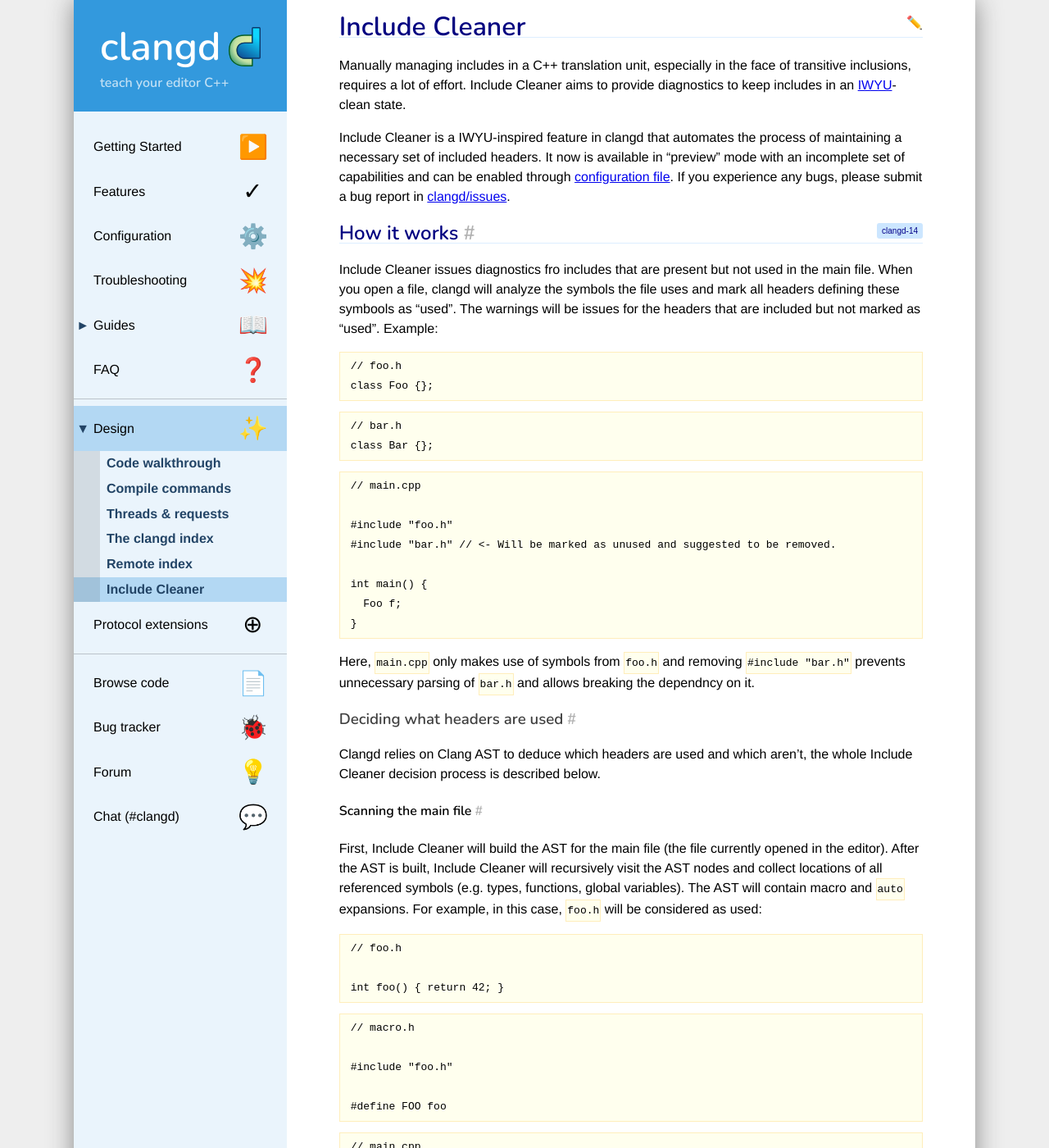
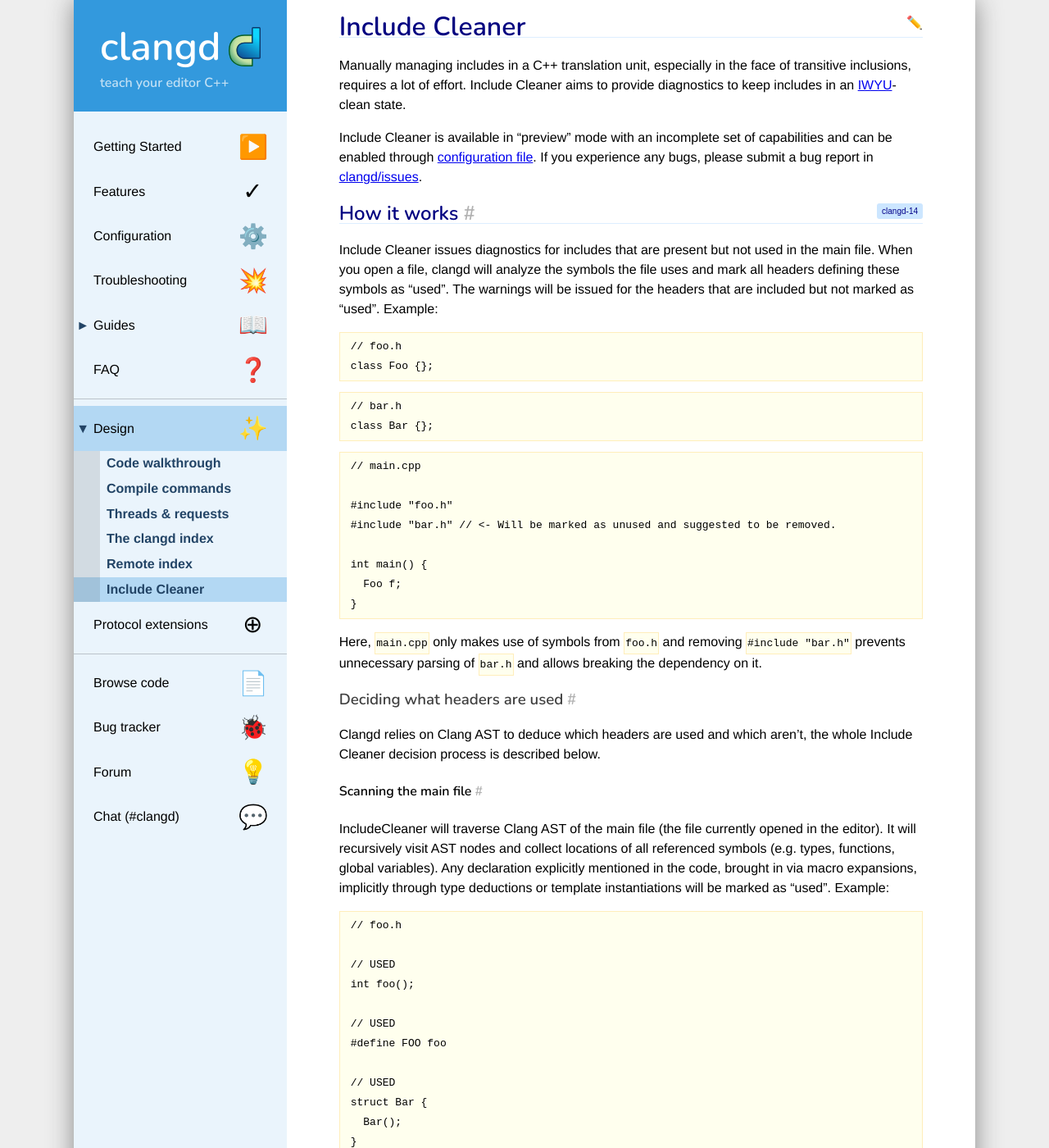
Before and after one commit to llvm/clangd-www, a Jekyll site: the page built from design/include-cleaner.md, in a window 1280 px wide and 1400 px high. Shown: the whole window at 82% size. Built offline with Jekyll 4.4.1, drawn with Linux system fonts in a browser that asks for light colours; our own code applies the rules of GitHub Pages for plain Markdown files; some of the changed text lies outside the part shown.

Commit message:
Resolve review comments

````diff
--- a/design/include-cleaner.md
+++ b/design/include-cleaner.md
@@ -5,21 +5,19 @@
 provide diagnostics to keep includes in an
 [IWYU](https://include-what-you-use.org/)-clean state.
 
-Include Cleaner is a IWYU-inspired feature in clangd that automates the process
-of maintaining a necessary set of included headers. It now is available in
-"preview" mode with an incomplete set of capabilities and can be enabled
-through [configuration file](/config#UnusedIncludes). If you experience any
-bugs, please submit a bug report in
-[clangd/issues](https://github.com/clangd/clangd/issues).
+Include Cleaner is available in "preview" mode with an incomplete set of
+capabilities and can be enabled through [configuration
+file](/config#UnusedIncludes). If you experience any bugs, please submit a bug
+report in [clangd/issues](https://github.com/clangd/clangd/issues).
 
 {:.v14}
 
 ## How it works
 
-Include Cleaner issues diagnostics fro includes that are present but not used
+Include Cleaner issues diagnostics for includes that are present but not used
 in the main file. When you open a file, clangd will analyze the symbols the
-file uses and mark all headers defining these symbools as "used". The warnings
-will be issues for the headers that are included but not marked as "used".
+file uses and mark all headers defining these symbols as "used". The warnings
+will be issued for the headers that are included but not marked as "used".
 Example:
 
 ```c++
@@ -45,7 +43,7 @@
 
 Here, `main.cpp` only makes use of symbols from `foo.h` and removing `#include
 "bar.h"` prevents unnecessary parsing of `bar.h` and allows breaking the
-dependncy on it.
+dependency on it.
 
 ### Deciding what headers are used
 
@@ -54,54 +52,76 @@
 
 #### Scanning the main file
 
-First, Include Cleaner will build the AST for the main file (the file currently
-opened in the editor). After the AST is built, Include Cleaner will recursively
-visit the AST nodes and collect locations of all referenced symbols (e.g.
-types, functions, global variables). The AST will contain macro and `auto`
-expansions. For example, in this case, `foo.h` will be considered as used:
+IncludeCleaner will traverse Clang AST of the main file (the file currently
+opened in the editor). It will recursively visit AST nodes and collect locations
+of all referenced symbols (e.g.  types, functions, global variables). Any
+declaration explicitly mentioned in the code, brought in via macro expansions,
+implicitly through type deductions or template instantiations will be marked as
+"used". Example:
 
 ```c++
 // foo.h
 
-int foo() { return 42; }
-```
+// USED
+int foo();
 
-```c++
-// macro.h
+// USED
+#define FOO foo
 
-#include "foo.h"
+// USED
+struct Bar {
+  Bar();
+}
 
-#define FOO foo
+// USED
+struct Baz;
+
+// USED
+template <typename T> Baz getBaz();
 ```
 
 ```c++
 // main.cpp
 
-#include "macro.h"
+#include "foo.h"
 
 int main() {
+  // Uses foo() and FOO
   FOO();
+  // Uses Baz, getBaz and Bar.
+  auto baz = getBaz<Bar>();
 }
 ```
 
 This means that Include Cleaner is conservatively treating symbols in the
 expanded code as usages as opposed to only explicitly spelled symbols.
 
-Include Cleaner will also traverse the unexpanded macro tokens to see where
-their definitions come from.
+Include Cleaner will also traverse the macro names in the spelled code to
+collect used macros.
 
-After the process is complete, the declaration and definition locations will be
+After the process is complete, all declaration and definition locations will be
 collected and passed to the next stage.
 
 #### Marking the headers as used
 
 `SourceLocation` instances collected at the previous step will be converted to
 `FileID`s and deduplicated. In this stage, it is important to attribute the
-locations in some headers to their includes. Some of the `FileID`s correspond
-to non self-contained headers, meaning the user should actually include their
-parent rather than a header itself. Other important headers with this property
+locations in some headers to their includes. Some of the `FileID`s correspond to
+non self-contained headers, meaning the user should actually include their
+parent rather than the header itself. Other important headers with this property
 are the ones manually marked as private through `IWYU pragma: private`. For
 them, the user explicitly asks includers to consider the public header.
+
+At this stage, Include Cleaner attributes symbols from implementation detail
+headers to their public interfaces (sometimes called an umbrella header).
+
+This is achieved by looking at two hints in the code:
+
+- `IWYU pragma: private` directives, which explicitly tells a particular header
+  should only be included through another.
+- Header being non-self contained (e.g. missing header guards or pragma once,
+  having a `.inc` extension). In which case Include Cleaner uses the first
+  self-contained header in the include stack as the public interface.
 
 After the responsible headers are collected, they only step left is producing
 diagnostics for unused headers.
@@ -116,8 +136,8 @@
 ### IWYU pragmas
 
 IWYU tool offers a set of
-[pragmas](https://github.com/include-what-you-use/include-what-you-use/blob/master/docs/IWYUPragmas.md),
-the most notable of which are:
+[pragmas](https://github.com/include-what-you-use/include-what-you-use/blob/master/docs/IWYUPragmas.md).
+Include Cleaner respects the following:
 
 - `IWYU pragma: keep` indicates the inclusion should not be removed from the
   main file
@@ -159,9 +179,9 @@
 
 ```c++
 // vec.h
-template<class T>
-using Vec = vector<T, Alloc<T>>;
+namespace ns {
+using std::vector;
+}
 ```
 
-So, if you include `vec.h` and use `Vec<int>` in your main file, IncludeCleaner
-will for now consider `<vector>` standard header to be used, not `vec.h`.
+Using `ns::vector` will now require `<vector>` header rather than `"vec.h"`.
````
